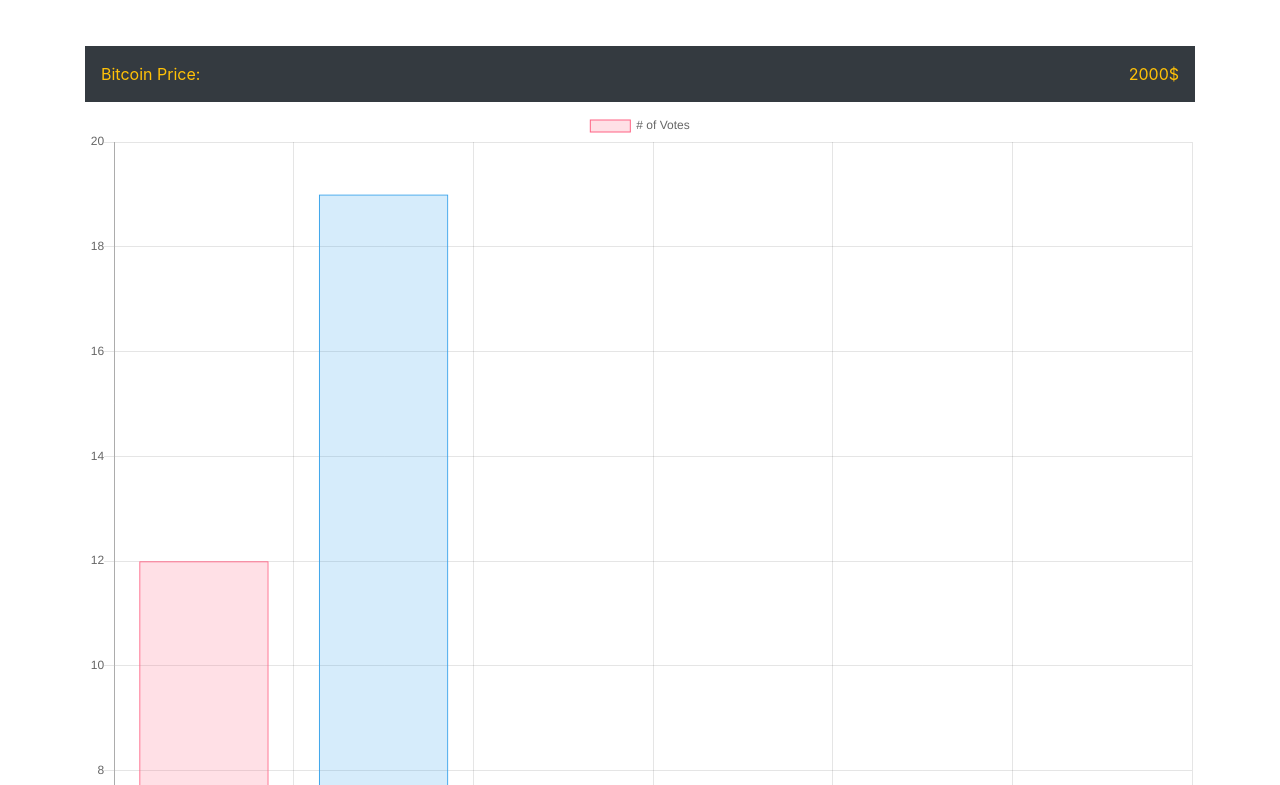
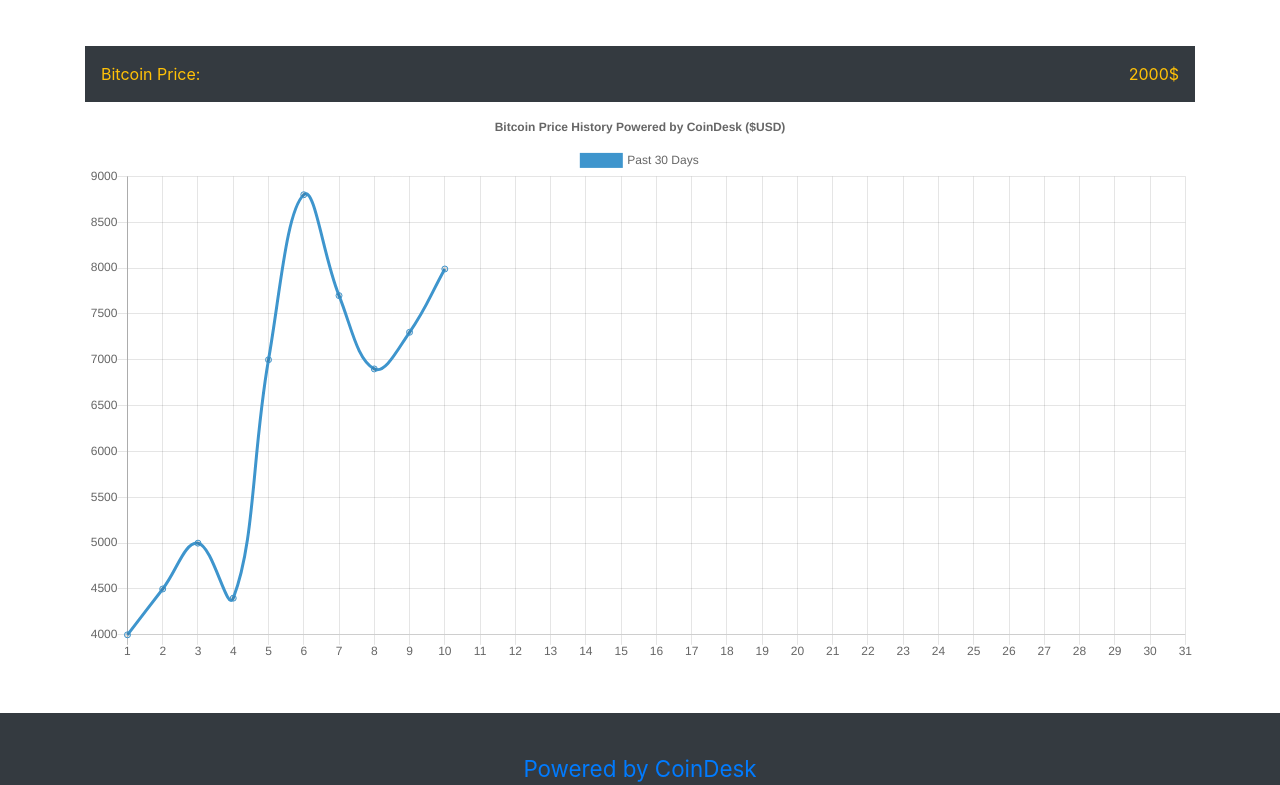
Before and after one commit to markoradenkovic/bitcoin-exchange-rate, a website built with webpack: page dist/index.html in a window 1280 px wide. Shown: the part 565-1350 px from the top of the page. Built offline with nearby package versions, Linux system fonts and the light colour scheme; no server answers.

Commit message:
Line chart added

```diff
--- a/src/index.js
+++ b/src/index.js
@@ -3,44 +3,27 @@ import Chart from 'chart.js';
 window.onload = function () {
 
   // Load the line chart with default mockup bitcoin values
-  var ctx = document.getElementById('myChart');
-  var myChart = new Chart(ctx, {
-      type: 'bar',
+  var myChart = new Chart(document.getElementById("myChart"), {
+  type: 'line',
   data: {
-          labels: ['Red', 'Blue', 'Yellow', 'Green', 'Purple', 'Orange'],
+    labels: [1,2,3,4,5,6,7,8,9,10,11,12,13,14,15,16,17,18,19,20,21,22,23,24,25,26,27,28,29,30,31],
     datasets: [{
-              label: '# of Votes',
-              data: [12, 19, 3, 5, 2, 3],
-              backgroundColor: [
-                  'rgba(255, 99, 132, 0.2)',
-                  'rgba(54, 162, 235, 0.2)',
-                  'rgba(255, 206, 86, 0.2)',
-                  'rgba(75, 192, 192, 0.2)',
-                  'rgba(153, 102, 255, 0.2)',
-                  'rgba(255, 159, 64, 0.2)'
-              ],
-              borderColor: [
-                  'rgba(255, 99, 132, 1)',
-                  'rgba(54, 162, 235, 1)',
-                  'rgba(255, 206, 86, 1)',
-                  'rgba(75, 192, 192, 1)',
-                  'rgba(153, 102, 255, 1)',
-                  'rgba(255, 159, 64, 1)'
-              ],
-              borderWidth: 1
-          }]
+        data: [4000,4500,5000,4400,7000,8800,7700,6900,7300, 7990],
+        label: "Past 30 Days",
+        borderColor: "#3e95cd",
+        fill: false
+      }
+    ]
   },
   options: {
-          scales: {
-              yAxes: [{
-                  ticks: {
-                      beginAtZero: true
-                  }
-              }]
+    title: {
+      display: true,
+      text: 'Bitcoin Price History Powered by CoinDesk ($USD)'
     }
   }
 });
 
+  getPriceHistory();
   console.log("Window Loaded");
 };
 
@@ -48,7 +31,7 @@ const axios = require('axios');
 
 function getPriceHistory(){
   // Make a request for a user with a given ID
-  axios.get('/user?ID=12345')
+  axios.get('https://api.coindesk.com/v1/bpi/historical/close.json?start=2019-02-01&end=2019-02-28')
   .then(function (response) {
     // handle success
     console.log(response);
```
Also changed, not shown: dist/index.html. Lines whose indentation alone changed are shown as unchanged.
